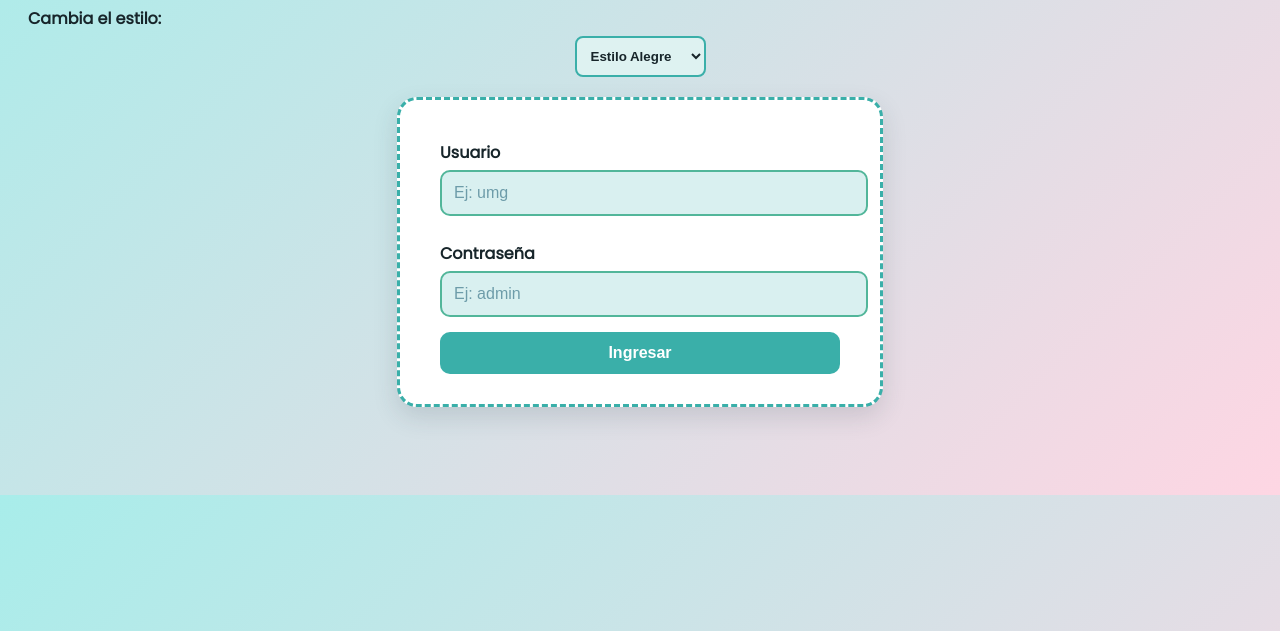
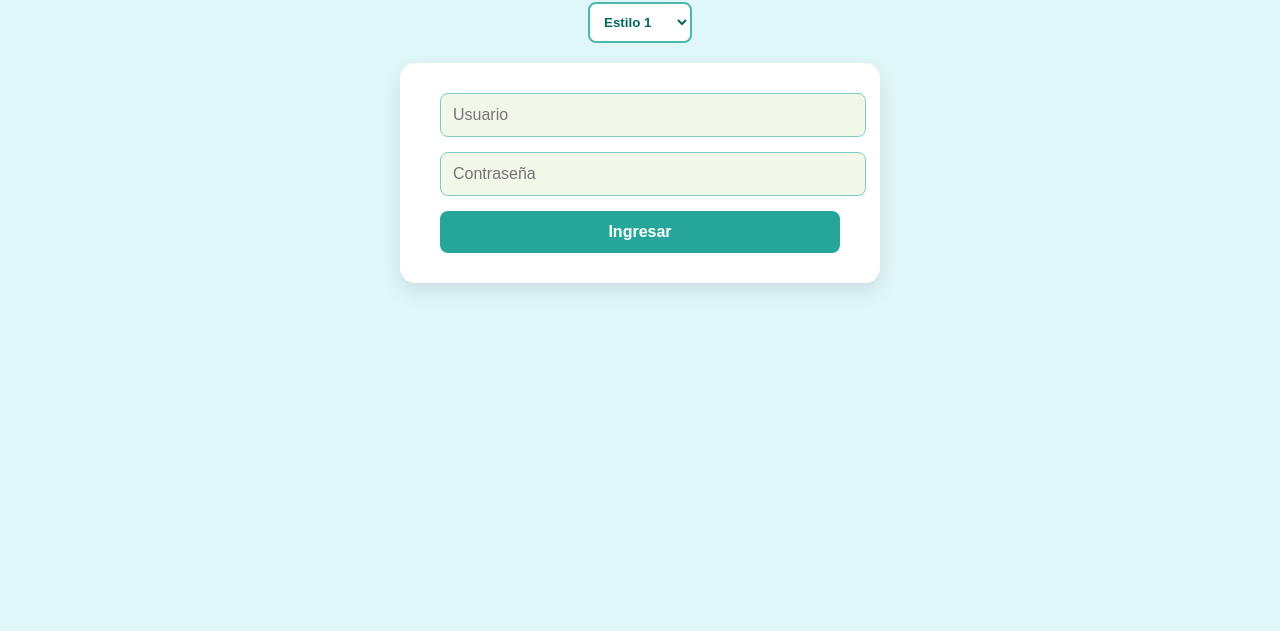
Before and after one commit to Scly20/Examen, a plain HTML site: page index.html in a window 1280 px wide. Shown: the part 169-800 px from the top of the page. Drawn offline with Linux system fonts and the light colour scheme.

Commit message:
Add files via upload

```diff
--- a/index.html
+++ b/index.html
@@ -1,120 +1,35 @@
 <!DOCTYPE html>
 <html lang="es">
 <head>
-    <meta charset="UTF-8" />
-    <title>Login Colorido</title>
-    <link id="estilo" rel="stylesheet" href="estilo1.css" />
-    <link href="https://fonts.googleapis.com/css2?family=Poppins&display=swap" rel="stylesheet" />
-    <style>
-        body {
-            font-family: 'Poppins', sans-serif;
-            background: linear-gradient(135deg, #a8edea, #fed6e3);
-            color: #2e3d49;
-            text-align: center;
-            padding: 60px 20px;
-        }
-
-        h1 {
-            color: #2b7a78;
-            font-size: 40px;
-            margin-bottom: 20px;
-        }
-
-        select {
-            margin-bottom: 20px;
-            padding: 10px;
-            border-radius: 8px;
-            border: 2px solid #3aafa9;
-            background-color: #def2f1;
-            color: #17252a;
-            font-weight: bold;
-        }
-
-        form {
-            background: #ffffff;
-            padding: 30px 40px;
-            border-radius: 20px;
-            box-shadow: 0 10px 25px rgba(45, 58, 74, 0.15);
-            max-width: 400px;
-            margin: 0 auto;
-            border: 3px dashed #3aafa9;
-        }
-
-        label {
-            display: block;
-            text-align: left;
-            margin: 10px 0 5px;
-            font-weight: bold;
-            color: #17252a;
-        }
-
-        input {
-            width: 100%;
-            padding: 12px;
-            margin-bottom: 15px;
-            border: 2px solid #52b69a;
-            border-radius: 10px;
-            font-size: 16px;
-            background-color: #d9f0f0;
-            color: #1b3a4b;
-        }
-
-        input::placeholder {
-            color: #40798c;
-            opacity: 0.7;
-        }
-
-        button {
-            background-color: #3aafa9;
-            color: white;
-            border: none;
-            padding: 12px;
-            width: 100%;
-            border-radius: 10px;
-            font-size: 16px;
-            font-weight: bold;
-            cursor: pointer;
-            transition: background-color 0.3s ease;
-        }
-
-        button:hover {
-            background-color: #2b7a78;
-        }
-
-        #mensaje {
-            margin-top: 20px;
-            font-weight: bold;
-            font-size: 18px;
-        }
-    </style>
+    <meta charset="UTF-8">
+    <title>Login con Cambio de Estilos</title>
+    <link id="estilo" rel="stylesheet" href="style1.css">
 </head>
 <body>
+    <h1>Login</h1>
 
-    <h1>Bienvenido</h1>
-
-    <label for="selectorEstilo">Cambia el estilo:</label>
+    <!-- Selector de estilo -->
+    <label for="selectorEstilo">Seleccionar estilo:</label>
     <select id="selectorEstilo" onchange="cambiarEstilo()">
-        <option value="estilo1.css">Estilo Alegre</option>
-        <option value="estilo2.css">Estilo Oscuro</option>
+        <option value="style1.css">Estilo 1</option>
+        <option value="style2.css">Estilo 2</option>
         <option value="none">Sin estilo</option>
     </select>
 
+    <!-- Formulario -->
     <form onsubmit="return verificarLogin()">
-        <label for="usuario">Usuario</label>
-        <input type="text" id="usuario" placeholder="Ej: umg" required />
-
-        <label for="password">Contraseña</label>
-        <input type="password" id="password" placeholder="Ej: admin" required />
-
+        <input type="text" id="usuario" placeholder="Usuario" required>
+        <input type="password" id="password" placeholder="Contraseña" required>
         <button type="submit">Ingresar</button>
     </form>
 
+    <!-- Mensaje de resultado -->
     <p id="mensaje"></p>
 
     <script>
         function cambiarEstilo() {
-            const seleccion = document.getElementById("selectorEstilo").value;
-            const link = document.getElementById("estilo");
+            let seleccion = document.getElementById("selectorEstilo").value;
+            let link = document.getElementById("estilo");
 
             if (seleccion === "none") {
                 link.removeAttribute("href");
@@ -124,21 +39,20 @@
         }
 
         function verificarLogin() {
-            const user = document.getElementById("usuario").value.trim();
-            const pass = document.getElementById("password").value.trim();
-            const mensaje = document.getElementById("mensaje");
+            let user = document.getElementById("usuario").value;
+            let pass = document.getElementById("password").value;
+            let mensaje = document.getElementById("mensaje");
 
             if (user === "umg" && pass === "admin") {
-                mensaje.textContent = "✅ Login exitoso.";
+                mensaje.textContent = "✅ Login exitoso. Bienvenido al sistema.";
                 mensaje.style.color = "green";
             } else {
                 mensaje.textContent = "❌ Usuario o contraseña incorrectos.";
                 mensaje.style.color = "red";
             }
 
-            return false;
+            return false; // Evita que recargue la página
         }
     </script>
-
 </body>
 </html>
```
